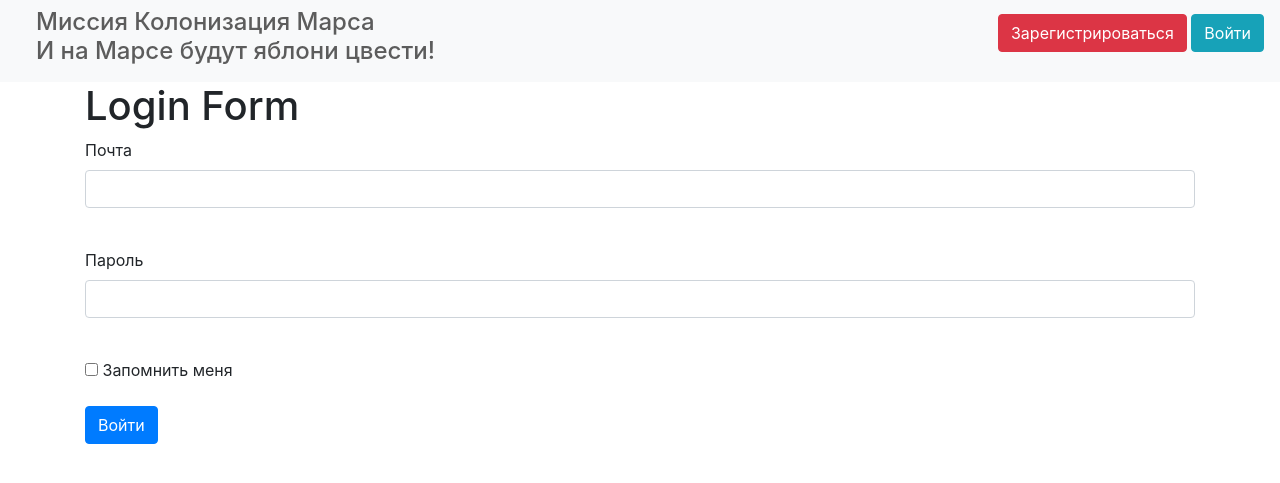
After one commit to MariaZyryanova72/Colonization_of_Mars, a Flask app: page /login in a window 1280 px wide. The commit adds this page. Shown: the top 483 px of the page. Run offline with Flask 2, Linux system fonts and the light colour scheme; some libraries are stand-ins or nearby versions.

Commit message:
+ Создаем шаблон формы авторизации на основе базового шаблона миссии. + Внесим изменения в базовый шаблон, чтобы имя залогиненного пользователя отображалось на странице. + Добавляем в файл main.py обработчик адреса /login, который проверяет совпадение логина и пароля пользователя, и в случае совпадения перенаправляет его на главную страницу с отображением списка работ.

```diff
--- a/main.py
+++ b/main.py
@@ -1,9 +1,11 @@
-from flask import Flask, render_template
+from flask import Flask, render_template, redirect
 from data import db_session
 from data.jobs import Jobs
 from data.users import User
 import datetime
-from flask_login import LoginManager
+from flask_login import LoginManager, login_user, logout_user, login_required
+
+from loginform import LoginForm
 from registerform import RegisterForm
 
 app = Flask(__name__)
@@ -111,5 +113,27 @@ def load_user(user_id):
     return session.query(User).get(user_id)
 
 
+@app.route('/login', methods=['GET', 'POST'])
+def login():
+    form = LoginForm()
+    if form.validate_on_submit():
+        session = db_session.create_session()
+        user = session.query(User).filter(User.email == form.email.data).first()
+        if user and user.check_password(form.password.data):
+            login_user(user, remember=form.remember_me.data)
+            return redirect("/")
+        return render_template('login.html',
+                               message="Неправильный логин или пароль",
+                               form=form)
+    return render_template('login.html', title='Авторизация', form=form)
+
+
+@app.route('/logout')
+@login_required
+def logout():
+    logout_user()
+    return redirect("/")
+
+
 if __name__ == '__main__':
     main()
--- a/templates/base.html
+++ b/templates/base.html
@@ -8,11 +8,25 @@
           integrity="sha384-Vkoo8x4CGsO3+Hhxv8T/Q5PaXtkKtu6ug5TOeNV6gBiFeWPGFN9MuhOf23Q9Ifjh"
           crossorigin="anonymous">
     <link rel="stylesheet" type="text/css" href="/static/css/style.css" />
+    <title>{{title}}</title>
 </head>
 <body>
+<header>
+    <nav class="navbar navbar-light bg-light">
+        <h4 class="style">Миссия Колонизация Марса
+            <br>И на Марсе будут яблони цвести!</h4>
+        {% if current_user.is_authenticated %}
+            <a class="navbar-bran styled" href="/logout">{{ current_user.name }}</a>
+        {% else %}
+            <p>
+                <a class="btn btn-danger" href="/register">Зарегистрироваться</a>
+                <a class="btn btn-info" href="/login">Войти</a>
+        {% endif %}
+    </nav>
+</header>
+<!-- Begin page content -->
 <main role="main" class="container">
-    <h1>Миссия Колонизация Марса</h1>
-    <h4 class="style">И на Марсе будут яблони цвести!</h4>
+
     {% block content %}{% endblock %}
 </main>
 </body>
--- /dev/null
+++ b/templates/login.html
@@ -0,0 +1,29 @@
+{% extends "base.html" %}
+
+{% block content %}
+    <h1>Login Form</h1>
+    <form action="" method="post">
+        {{ form.hidden_tag() }}
+        <p>
+            {{ form.email.label }}<br>
+            {{ form.email(class="form-control", type="email") }}<br>
+            {% for error in form.email.errors %}
+                <div class="alert alert-danger" role="alert">
+                    {{ error }}
+                </div>
+            {% endfor %}
+        </p>
+        <p>
+            {{ form.password.label }}<br>
+            {{ form.password(class="form-control", type="password") }}<br>
+            {% for error in form.password.errors %}
+                <div class="alert alert-danger" role="alert">
+                    {{ error }}
+                </div>
+            {% endfor %}
+        </p>
+        <p>{{ form.remember_me() }} {{ form.remember_me.label }}</p>
+        <p>{{ form.submit(type="submit", class="btn btn-primary") }}</p>
+        <div>{{ message }}</div>
+    </form>
+{% endblock %}
```
Also changed, not shown: db/mars.sqlite.
